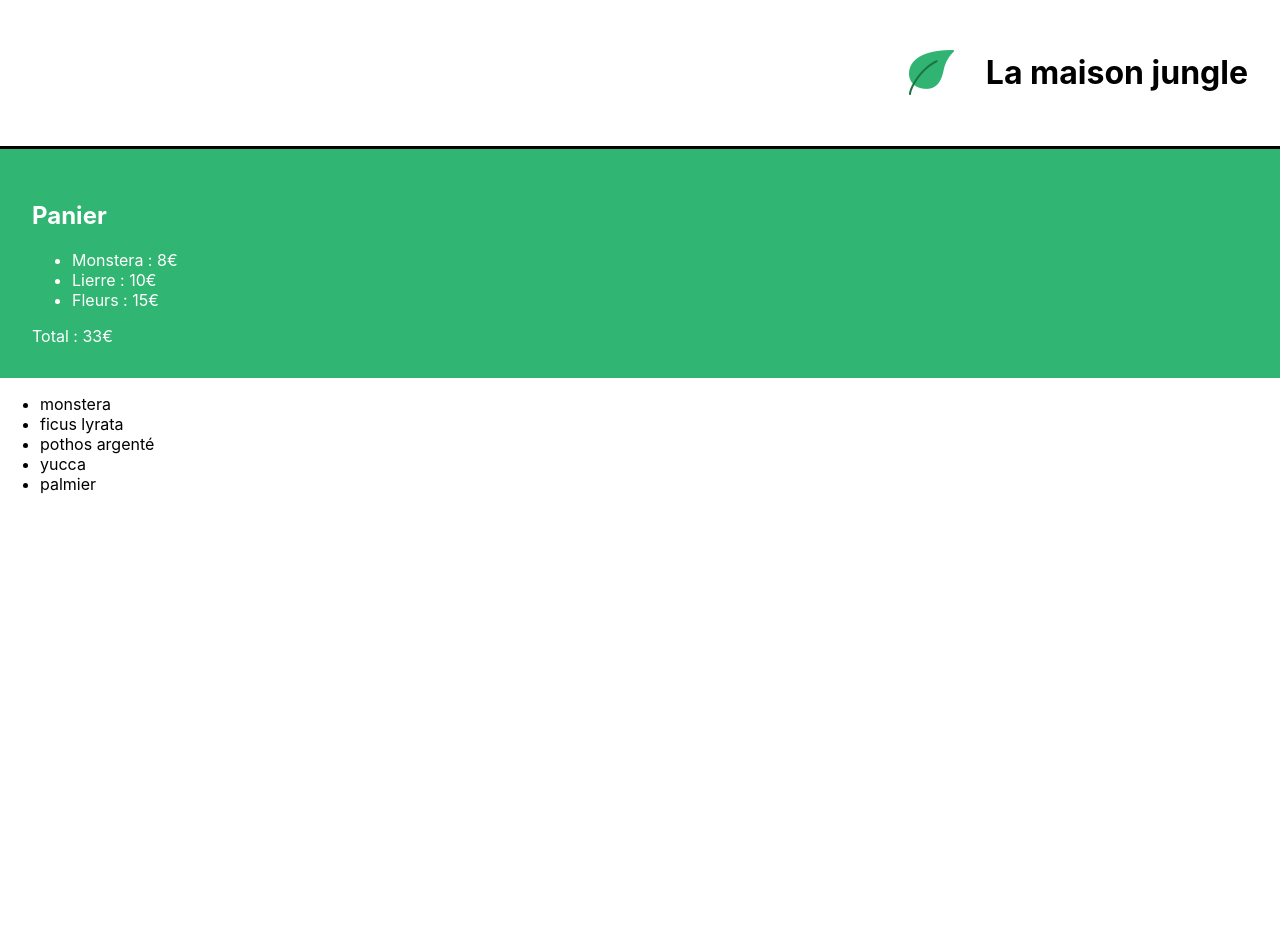
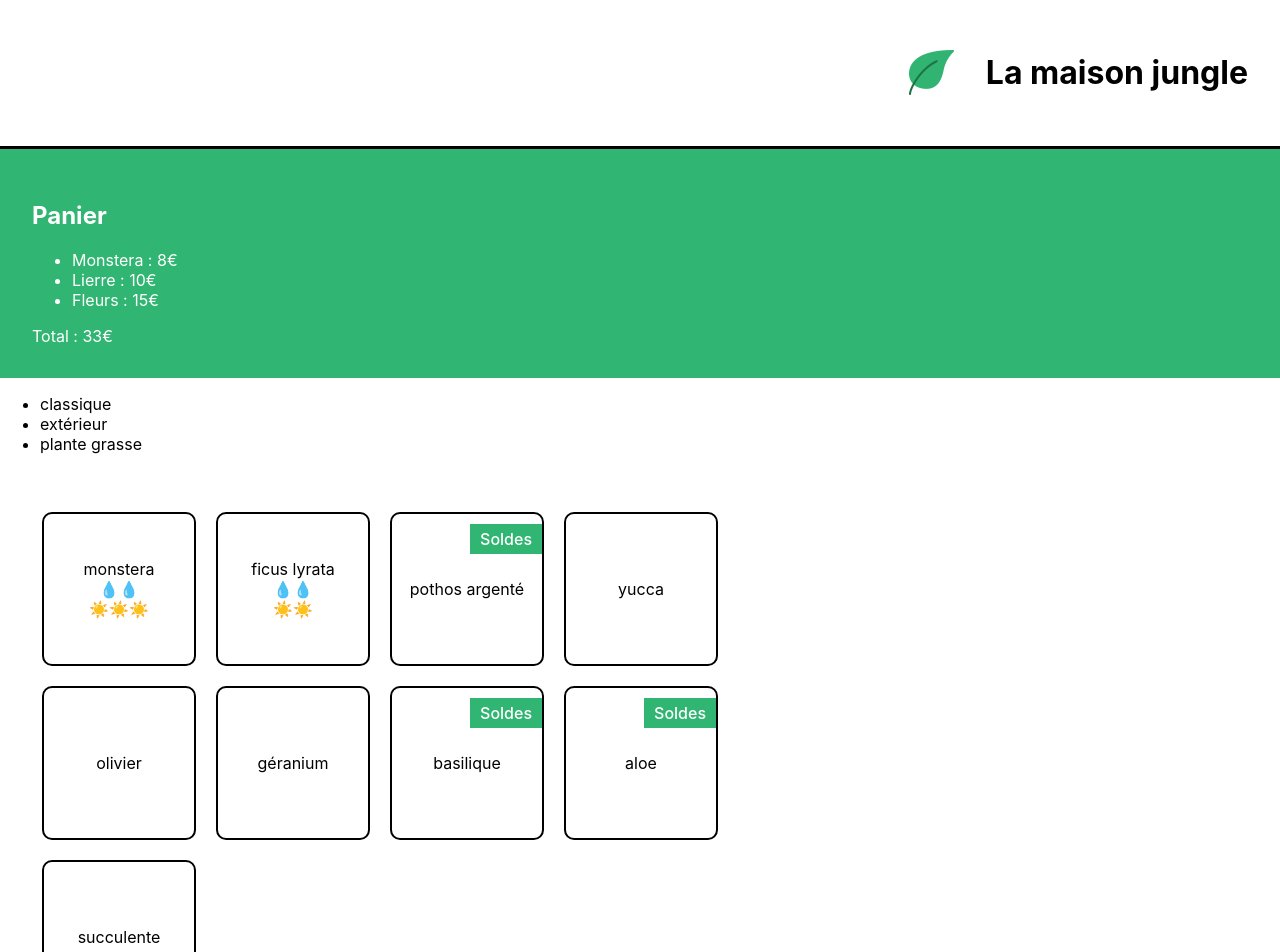
Before and after one commit to tjaulin/la-maison-jungle, a React (Create React App) app: page / in a window 1280 px wide. Shown: the top 952 px of the page. Before the commit the page ends 800 px from the top, so only its background shows below. Built offline with nearby package versions, Linux system fonts and the light colour scheme.

Commit message:
add plant items data

```diff
--- /dev/null
+++ b/src/components/CareScale.js
@@ -0,0 +1,20 @@
+//Props directly in function
+function CareScale({scaleValue, careType}) {
+    //or function CareScale(props) and declare variable :
+    // const {scaleValue, careType} = props
+    //Equals to :
+    // const scaleValue = props.scaleValue et
+    // const careType = props.careType
+
+    const range = [1, 2, 3];
+    const scaleType = careType === 'light' ? '☀️' : '💧'
+    return (
+        <div>
+            {range.map((rangeElement) =>
+                scaleValue >= rangeElement ? <span key={rangeElement.toString()}>{scaleType}</span> : null
+            )}
+        </div>
+    );
+}
+
+export default CareScale
--- a/src/components/ShoppingList.js
+++ b/src/components/ShoppingList.js
@@ -1,20 +1,41 @@
-const plantList = [
-    'monstera',
-    'ficus lyrata',
-    'pothos argenté',
-    'yucca',
-    'palmier'
-]
+import { plantList } from "../datas/plantList"
+import '../styles/ShoppingList.css'
+import CareScale from "./CareScale"
+
+// const plantList = [
+//     'monstera',
+//     'ficus lyrata',
+//     'pothos argenté',
+//     'yucca',
+//     'palmier'
+// ]
 
 function ShoppingList() {
-    return (
-        <ul>
-            {plantList.map((plant) => {
-                return <li>{plant}</li>
-            })}
-        </ul>
+	const categories = plantList.reduce(
+		(acc, plant) =>
+			acc.includes(plant.category) ? acc : acc.concat(plant.category),
+		[]
+	)
 
-    );
+	return (
+		<div>
+			<ul>
+				{categories.map((cat) => (
+					<li key={cat}>{cat}</li>
+				))}
+			</ul>
+			<ul className='lmj-plant-list'>
+				{plantList.map((plant) => (
+					<li key={plant.id} className='lmj-plant-item'>
+						{plant.name}
+                        {plant.isSpecialOffer && <div className="lmj-sales">Soldes</div>}
+                        <CareScale careType='water' scaleValue={plant.water} />
+                        <CareScale careType='light' scaleValue={plant.light} />
+					</li>
+				))}
+			</ul>
+		</div>
+	)
 }
 
 export default ShoppingList
--- /dev/null
+++ b/src/datas/plantList.js
@@ -0,0 +1,54 @@
+export const plantList = [
+	{
+		name: 'monstera',
+		category: 'classique',
+		id: '1ed',
+        water: 2,
+        light: 3,
+	},
+	{
+		name: 'ficus lyrata',
+		category: 'classique',
+		id: '2ab',
+        water: 2,
+        light: 2,
+	},
+	{
+		name: 'pothos argenté',
+		category: 'classique',
+		id: '3sd',
+		isSpecialOffer: true
+	},
+	{
+		name: 'yucca',
+		category: 'classique',
+		id: '4kk'
+	},
+	{
+		name: 'olivier',
+		category: 'extérieur',
+		id: '5pl'
+	},
+	{
+		name: 'géranium',
+		category: 'extérieur',
+		id: '6uo'
+	},
+	{
+		name: 'basilique',
+		category: 'extérieur',
+		id: '7ie',
+		isSpecialOffer: true
+	},
+	{
+		name: 'aloe',
+		category: 'plante grasse',
+		id: '8fp',
+		isSpecialOffer: true
+	},
+	{
+		name: 'succulente',
+		category: 'plante grasse',
+		id: '9vn'
+	}
+];
--- /dev/null
+++ b/src/styles/ShoppingList.css
@@ -0,0 +1,30 @@
+.lmj-plant-list {
+    list-style-type: none;
+    padding: 32px;
+    display: flex;
+    flex-wrap: wrap;
+    max-width: 800px;
+}
+
+.lmj-plant-item {
+    border: solid 2px black;
+    border-radius: 10px;
+    height: 150px;
+    width: 150px;
+    margin: 10px;
+    display: flex;
+    align-items: center;
+    justify-content: center;
+    flex-direction: column;
+    position: relative;
+}
+
+.lmj-sales {
+    position: absolute;
+    right: 0px;
+    top: 10px;
+    font-weight: 500;
+    color: white;
+    padding: 5px 10px;
+    background-color: #31b572;
+}
```
Also changed, not shown: src/index.js (+8 -0 lines).
